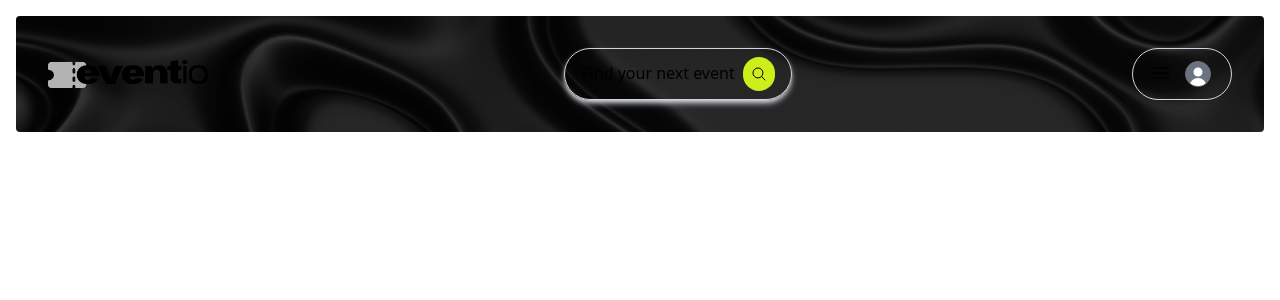
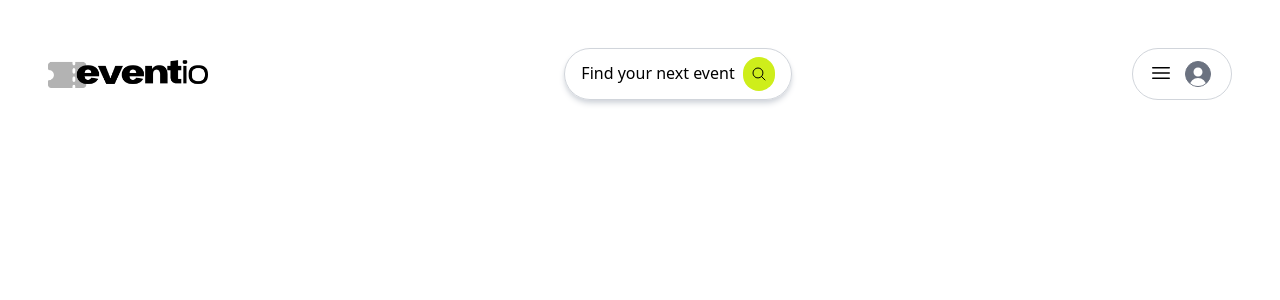
Before and after one commit to tonitoar/eventio-front, a React (Vite) app: page / in a window 1280 px wide. Shown: the top 300 px of the page. Built offline with nearby package versions, Linux system fonts and the light colour scheme.

Commit message:
error tailwind

```diff
--- a/src/components/Header.jsx
+++ b/src/components/Header.jsx
@@ -2,18 +2,18 @@
 import { Link } from "react-router-dom";
 import { useContext } from "react";
 import { userContext } from "../contexts/user.context";
-import PropTypes from "prop-types"
+
 
 //imagenes
 import Logo from "/src/images/logo.png"
 
-export default function Header({ background }) {
+export default function Header() {
 
    const {user} = useContext(userContext);
 
     return(
         <div>
-      <header className={`flex justify-between rounded py-8 px-8 ${background} `}>
+      <header className={`flex justify-between rounded py-8 px-8 `}>
             <Link to={"/"} className="flex items-center gap-1 ">
                 <img className="w-40" src={Logo}/>
             </Link>
@@ -48,7 +48,3 @@ export default function Header({ background }) {
     </div>
     );
 }
-
-Header.PropTypes = {
-    background: PropTypes.string.isRequired,
-}
--- a/src/components/Layout.jsx
+++ b/src/components/Layout.jsx
@@ -5,7 +5,7 @@ import OutletWrapper from "./OutletWrapper";
  export default function Layout () {
     return(
         <div className="p-4 flex flex-col min-h-screen">
-            <Header background="bg-custom-image2"/>
+            <Header/>
             <OutletWrapper />
         </div>
     );
```
Also changed, not shown: 2 other files (tests, documents, lock files or other folders).
